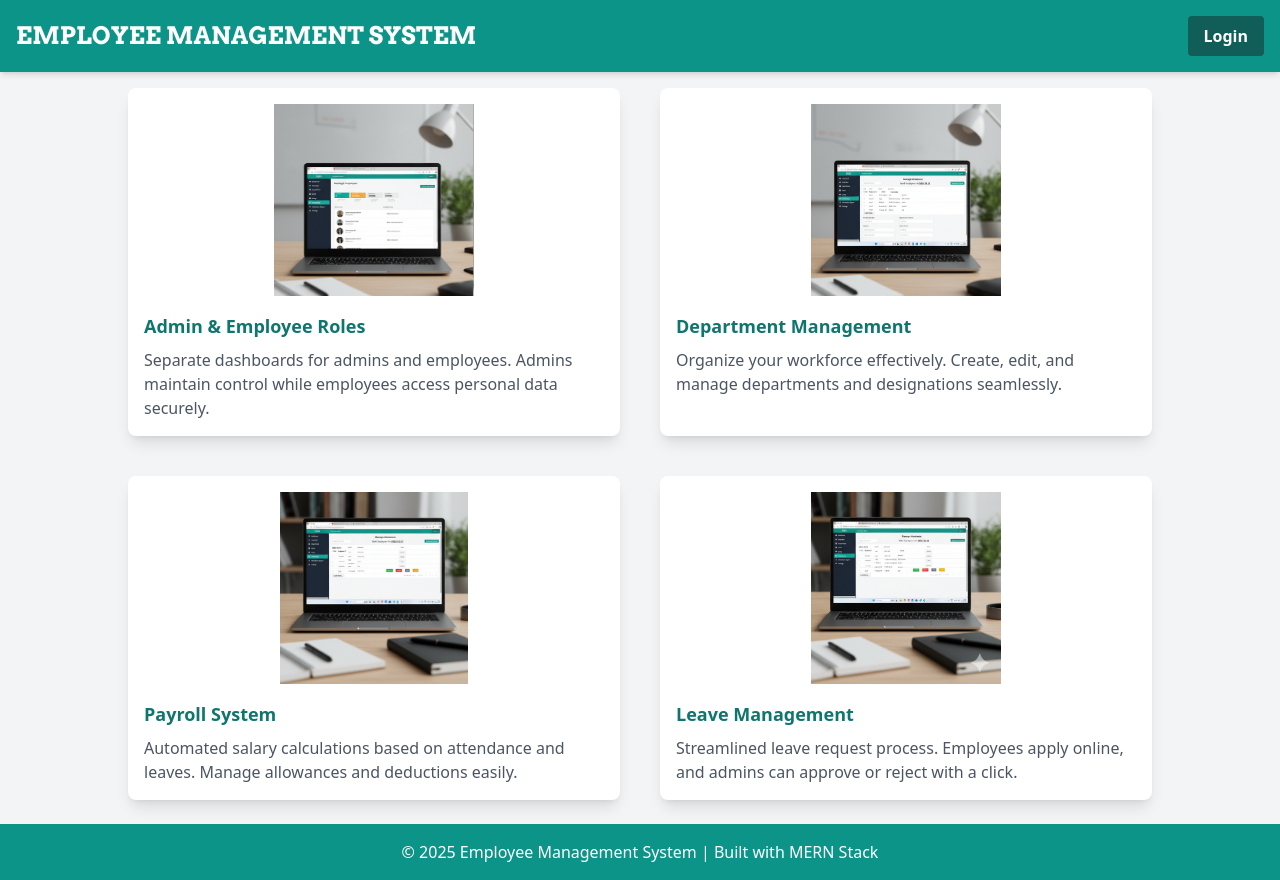
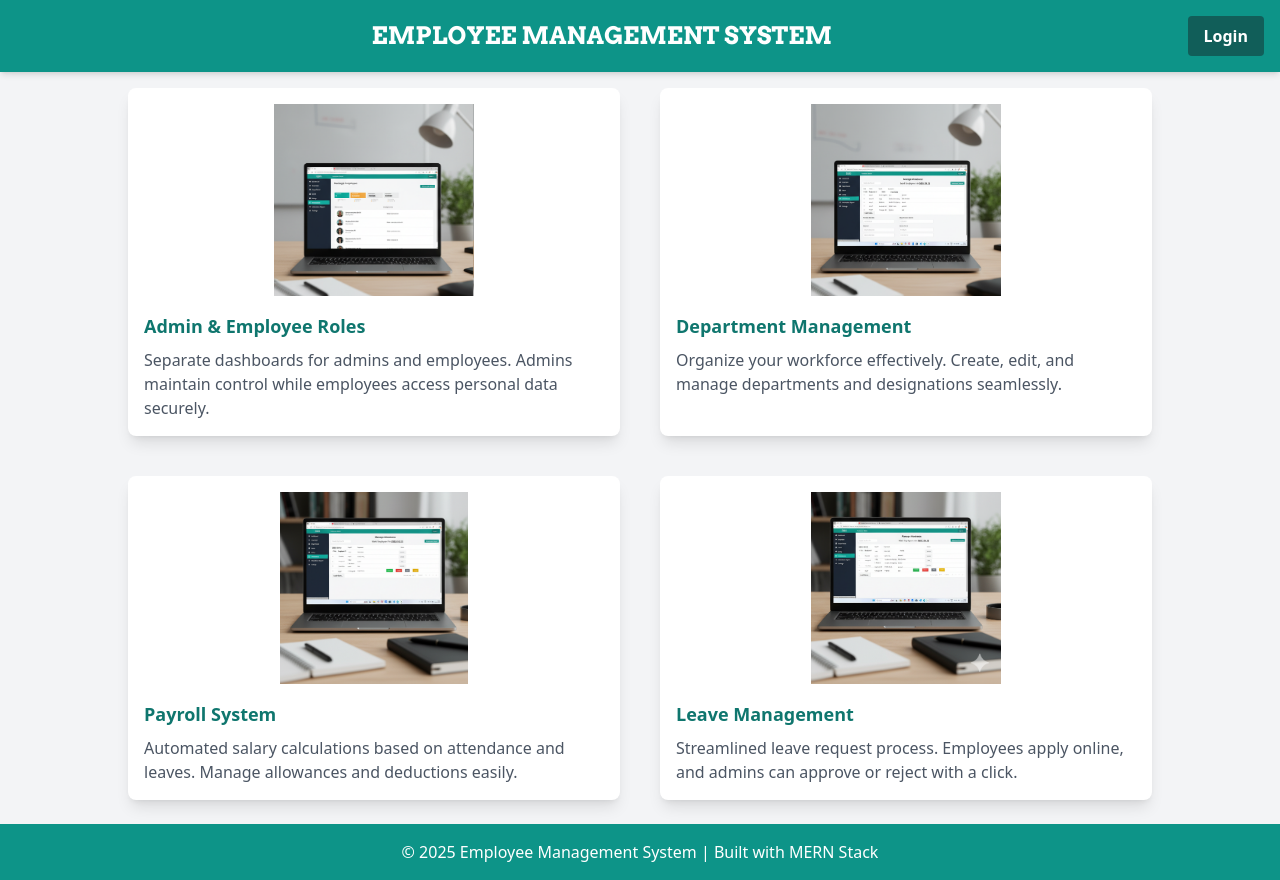
Before and after one commit to Gopinath09062005/MERN-EMS-PROJECT, a React (Vite) app in the folder frontend/: page /home-page in a window 1280 px wide. Built offline with nearby package versions, Linux system fonts and the light colour scheme.

Commit message:
last one commit

```diff
--- a/frontend/src/pages/Homepage.jsx
+++ b/frontend/src/pages/Homepage.jsx
@@ -13,7 +13,7 @@ const Homepage = () => {
     <div className="flex flex-col min-h-screen">
       {/* Header */}
       <header className="bg-teal-600 text-white p-4 flex justify-between items-center shadow-md fixed top-0 left-0 w-full z-50">
-        <h1 className="text-2xl font-bold font-pacific flex-1">
+        <h1 className="text-2xl font-bold font-pacific flex-1 text-center">
           EMPLOYEE MANAGEMENT SYSTEM
         </h1>
         <button
```
